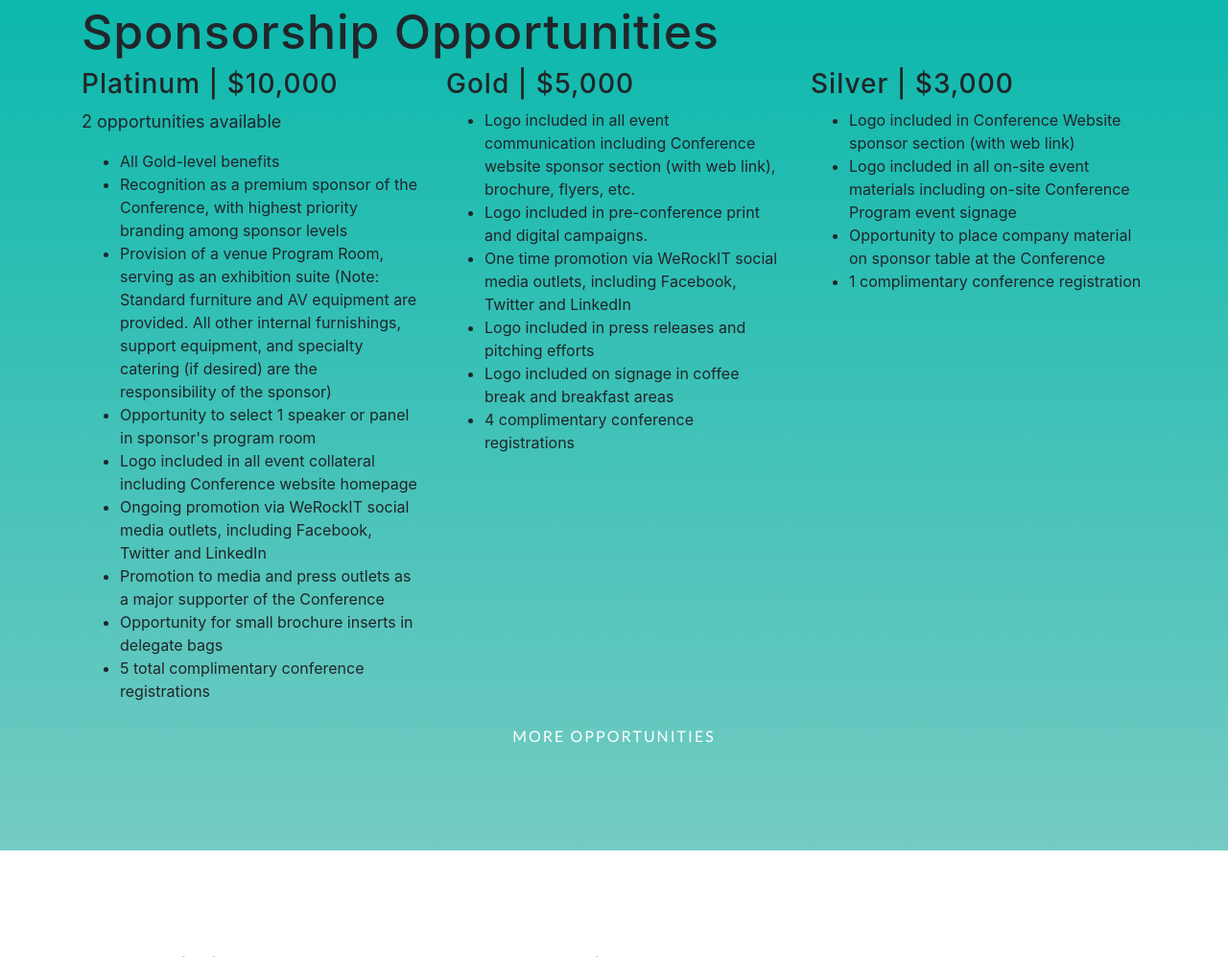
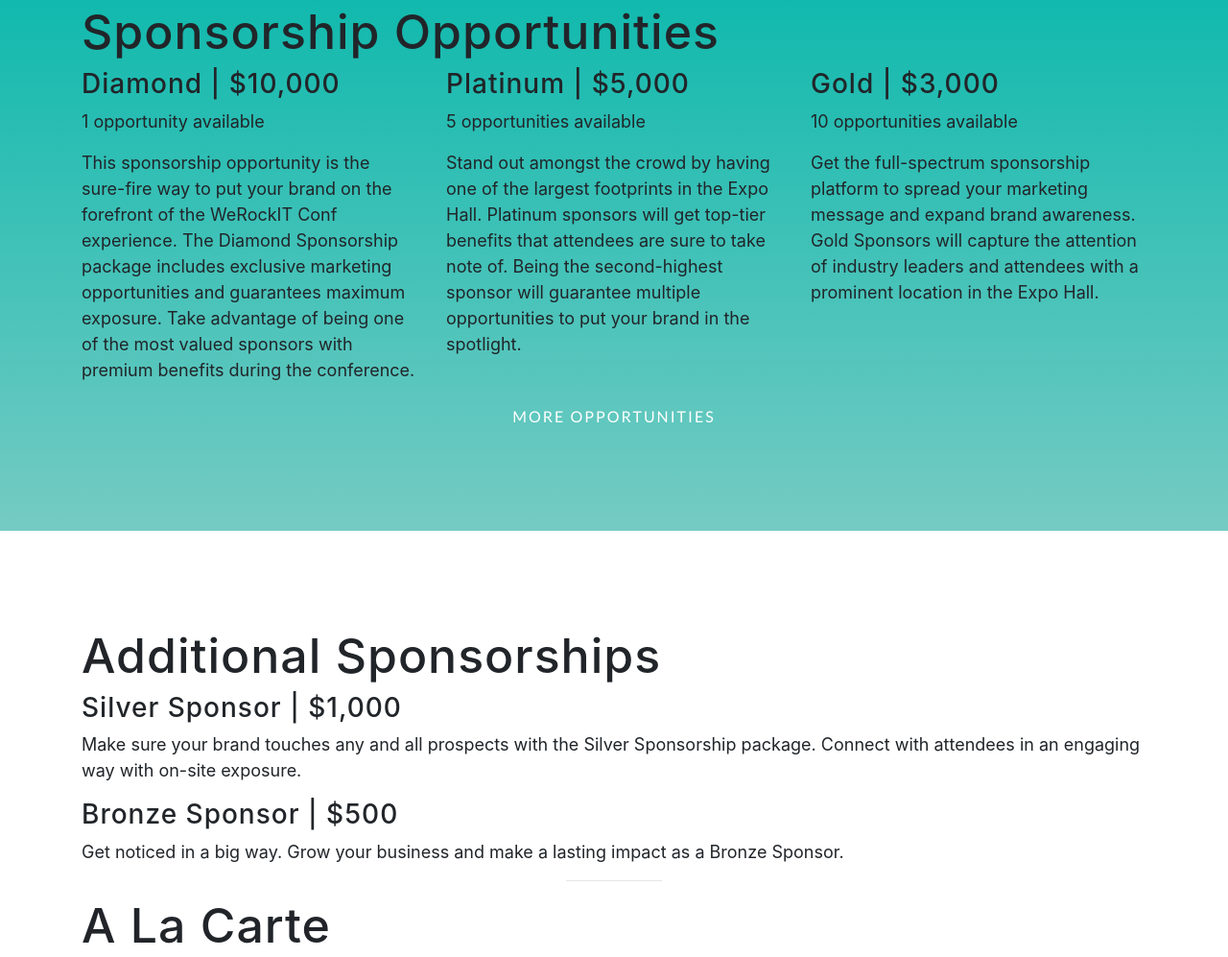
Before and after one commit to laceyreinoehl/WeRockIT, a website with bundled scripts: page sponsorship_levels.html in a window 1280 px wide. Shown: the part 897-1894 px from the top of the page at 96% size. Built offline with nearby package versions, Linux system fonts and the light colour scheme; a web font is replaced by a local one.

Commit message:
Added Adtran Logo and Updated Sponsor Page

```diff
--- a/sponsorship_levels.html
+++ b/sponsorship_levels.html
@@ -65,7 +65,7 @@
                     <a class="nav-link js-scroll-trigger" href="#beASponsor">Contact Us</a>
                 </li>
                 <li class="nav-item">
-                    <a class="nav-link js-scroll-trigger" href="#platinumSponsors">Platinum Sponsors</a>
+                    <a class="nav-link js-scroll-trigger" href="#diamondSponsors">Diamond Sponsors</a>
                 </li>
             </ul>
         </div>
@@ -92,40 +92,34 @@
         <h2>Sponsorship Opportunities</h2>
         <div class = "row">
             <div class = "col-lg-4">
-                <h3>Platinum | $10,000</h3>
-                <p>2 opportunities available</p>
-                <ul>
-                    <li>All Gold-level benefits</li>
-                    <li>Recognition as a premium sponsor of the Conference, with highest priority branding among sponsor levels</li>
-                    <li>Provision of a venue Program Room, serving as an exhibition suite (Note: Standard furniture and AV equipment are provided.
-                        All other internal furnishings, support equipment, and specialty catering (if desired) are the responsibility of the sponsor)</li>
-                    <li>Opportunity to select 1 speaker or panel in sponsor's program room</li>
-                    <li>Logo included in all event collateral including Conference website homepage</li>
-                    <li>Ongoing promotion via WeRockIT social media outlets, including Facebook, Twitter and LinkedIn</li>
-                    <li>Promotion to media and press outlets as a major supporter of the Conference</li>
-                    <li>Opportunity for small brochure inserts in delegate bags</li>
-                    <li>5 total complimentary conference registrations</li>
-                </ul>
+                <h3>Diamond | $10,000</h3>
+                <p>1 opportunity available</p>
+                <p>This sponsorship opportunity is the sure-fire way to put your brand on the forefront of the WeRockIT
+                    Conf experience. The Diamond Sponsorship package includes exclusive marketing opportunities and
+                    guarantees maximum exposure. Take advantage of being one of the most valued sponsors with premium benefits
+                    during the conference.
+                </p>
             </div>
             <div class = "col-lg-4">
-                <h3>Gold | $5,000</h3>
-                <ul>
-                    <li>Logo included in all event communication including Conference website sponsor section (with web link), brochure, flyers, etc.</li>
-                    <li>Logo included in pre-conference print and digital campaigns.</li>
-                    <li>One time promotion via WeRockIT social media outlets, including Facebook, Twitter and LinkedIn</li>
-                    <li>Logo included in press releases and pitching efforts</li>
-                    <li>Logo included on signage in coffee break and breakfast areas</li>
-                    <li>4 complimentary conference registrations</li>
-                </ul>
+                <h3>Platinum | $5,000</h3>
+                <p>5 opportunities available</p>
+                <p>
+                    Stand out amongst the crowd by having one of the largest
+                    footprints in the Expo Hall. Platinum sponsors will get top-tier
+                    benefits that attendees are sure to take note of. Being the
+                    second-highest sponsor will guarantee multiple opportunities
+                    to put your brand in the spotlight.
+                </p>
             </div>
             <div class = "col-lg-4">
-                <h3>Silver | $3,000</h3>
-                <ul>
-                    <li>Logo included in Conference Website sponsor section (with web link)</li>
-                    <li>Logo included in all on-site event materials including on-site Conference Program event signage</li>
-                    <li>Opportunity to place company material on sponsor table at the Conference</li>
-                    <li>1 complimentary conference registration</li>
-                </ul>
+                <h3>Gold | $3,000</h3>
+                <p>10 opportunities available</p>
+                <p>
+                    Get the full-spectrum sponsorship platform to spread your marketing
+                    message and expand brand awareness. Gold Sponsors
+                    will capture the attention of industry leaders and attendees with
+                    a prominent location in the Expo Hall.
+                </p>
             </div>
         </div>
         <div class = "text-center">
@@ -138,12 +132,22 @@
     <div class = "container">
         <h2>Additional Sponsorships</h2>
         <div>
-            <h3>General Sponsor | $1,000</h3>
-            <ul>
-                <li>Logo included on Conference website, with web link</li>
-                <li>Logo included in on-site Conference Program</li>
-            </ul>
+            <h3>Silver Sponsor | $1,000</h3>
+            <p>
+                Make sure your brand touches any and all prospects with
+                the Silver Sponsorship package. Connect with attendees
+                in an engaging way with on-site exposure.
+            </p>
         </div>
+        <div>
+            <h3>Bronze Sponsor | $500</h3>
+            <p>
+                Get noticed in a big way. Grow your business and make a
+                lasting impact as a Bronze Sponsor.
+            </p>
+        </div>
+        <hr/>
+        <h2>A La Carte</h2>
         <div class = "row">
             <div class = "col-md-3">
                 <h3>Lanyard Sponsorship</h3>
@@ -225,13 +229,15 @@
     </div>
 </section>
 
-<section id = "platinumSponsors">
+<section id = "diamondSponsors">
     <div class = "container">
-        <h2>Platinum Sponsors</h2>
+        <h2>Diamond Sponsors</h2>
+        <br/>
         <div class = "row">
             <div class = "col-lg-4">
-                <img src = "img/yourLogoHere.png" alt = "Your Logo Here" class = "img-fluid"/>
+                <a href = "http://www.adtran.com/"><img src = "img/sponsorLogos/AdtranLogo.png" alt = "Adtran" class = "img-fluid"/></a>
             </div>
+            <div class = "col-lg-4"></div>
             <div class = "col-lg-4">
                 <img src = "img/yourLogoHere.png" alt = "Your Logo Here" class = "img-fluid"/>
             </div>
@@ -239,9 +245,10 @@
     </div>
 </section>
 
-<section id = "goldSponsors" class = "bg-primary">
+<section id = "platinumSponsors" class = "bg-primary">
     <div class = "container">
-        <h2>Gold Sponsors</h2>
+        <h2>Platinum Sponsors</h2>
+        <br/>
         <div class = "row">
             <div class = "col-md-4">
                 <img src = "img/yourLogoHere.png" alt = "Your Logo Here" class = "img-fluid" width = "150" height = "auto"/>
@@ -256,9 +263,10 @@
     </div>
 </section>
 
-<section id = "silverSponsors" class = "bg-wwc-purple">
+<section id = "goldSponsors" class = "bg-wwc-purple">
     <div class = "container">
-        <h2>Silver Sponsors</h2>
+        <h2>Gold Sponsors</h2>
+        <br/>
         <div class = "row">
             <div class = "col-md-3">
                 <img src = "img/yourLogoHere.png" alt = "Your Logo Here" class = "img-fluid" width = "100" height = "auto"/>
@@ -276,9 +284,10 @@
     </div>
 </section>
 
-<section id = "sponsors" class = "bg-wwc-teal">
+<section id = "silverSponsors" class = "bg-wwc-teal">
     <div class = "container">
-        <h3>Sponsors</h3>
+        <h3>Silver Sponsors</h3>
+        <br/>
         <div class = "row">
             <div class = "col-sm-2">
                 <img src = "img/yourLogoHere.png" alt = "Your Logo Here" class = "img-fluid" width = "75" height = "auto"/>
```
Also changed, not shown: index.html (+5 -3 lines), img/sponsorLogos/AdtranLogo.png (added).
